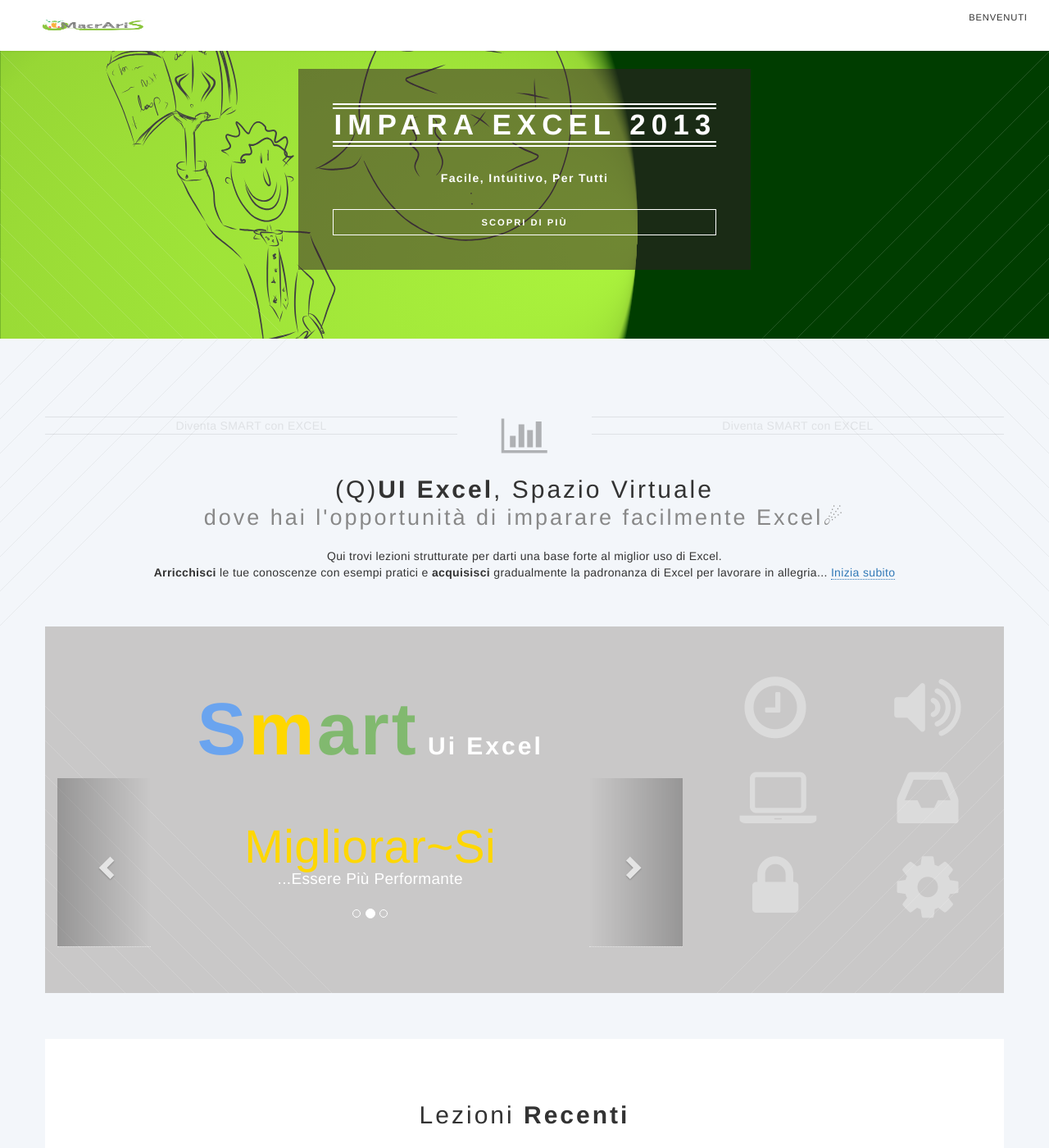
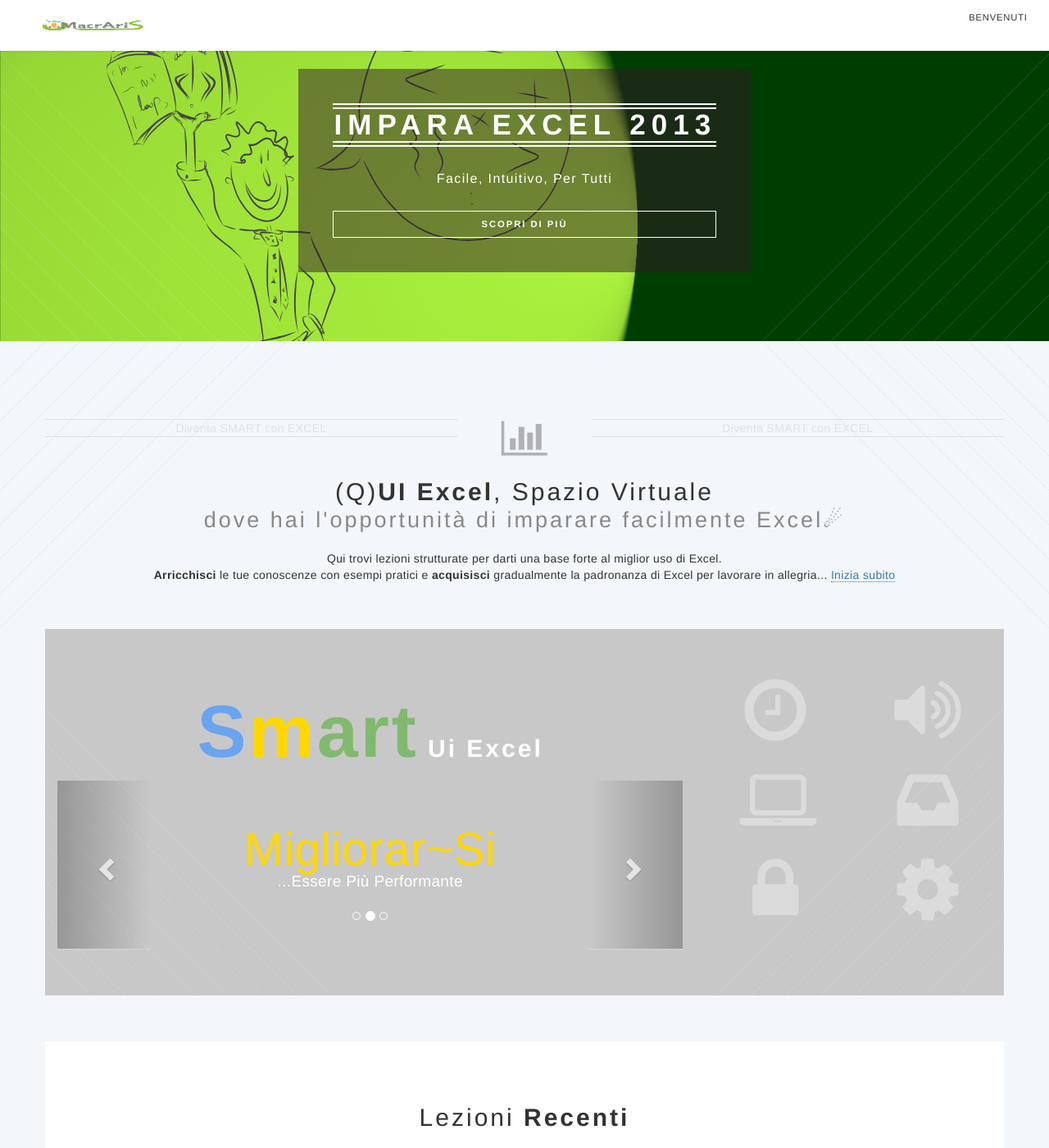
Before and after one commit to macraris/.github.io, a Jekyll site: the page built from index.html, in a window 1280 px wide and 1400 px high. Shown: the whole window at 82% size. Built offline with Jekyll 4.4.1, drawn with Linux system fonts in a browser that asks for light colours; some of the changed text lies outside the part shown.

Commit message:
site improvements

```diff
--- a/_includes/banner.html
+++ b/_includes/banner.html
@@ -12,7 +12,7 @@
         <header>
             <h2 class="tk-sketchnote-square">Impara Excel 2013</h2>
         </header>
-        <p><strong class="tk-neuzeit-grotesk">Facile, Intuitivo, per tutti</strong>
+        <p><strong class="tk-neuzeit-grotesk chiara">facile, intuitivo, per tutti</strong>
         <!--br />
         responsive template
         <br />
--- a/css/main.css
+++ b/css/main.css
@@ -155,17 +155,26 @@
 a.button.fit.scrolly{
     color: white;
 }
+
+.btn:focus, .btn:active:focus, .btn.active:focus {
+    outline: 0 none;
+    background-color: #D3D3D3;
+      border-color: black;
+     color:#333333;
+}
 .btn-info{
      background-color:#D3D3D3;
      border-color: black;
      color:#333333;
 }
-.btn-info:hover{
+.btn-info:hover {
 background-color: #bccace;
 color:#333333;
 border-color:black;
 
 }
+
+
 .button{
        line-height: 2.75em;
 }
@@ -182,3 +191,7 @@
             font-weight: 300;
 
 }
+.chiara{
+        font-size: 16px;
+        font-weight:200;
+}
--- a/index.html
+++ b/index.html
@@ -92,7 +92,7 @@
 									<section>
 
 									<header>
-										<h3>
+										<h3 class="post-title tk-neuzeit-grotesk">
 											{% for post in site.posts limit:1 %}
 
 											{{ post.title}}
@@ -122,7 +122,7 @@
 									<section>
 
 									<header>
-										<h3>
+										<h3 class="post-title tk-neuzeit-grotesk">
 											{% for post in site.posts offset:1 limit:1 %}
 
 											{{ post.title}}
```
Also changed, not shown: _posts/2016-03-28-Lez15-creare-stili.md (+2 -0 lines), _posts/2016-04-19-Lez16-riferimenti.md (+4 -2 lines), 11 other files.
